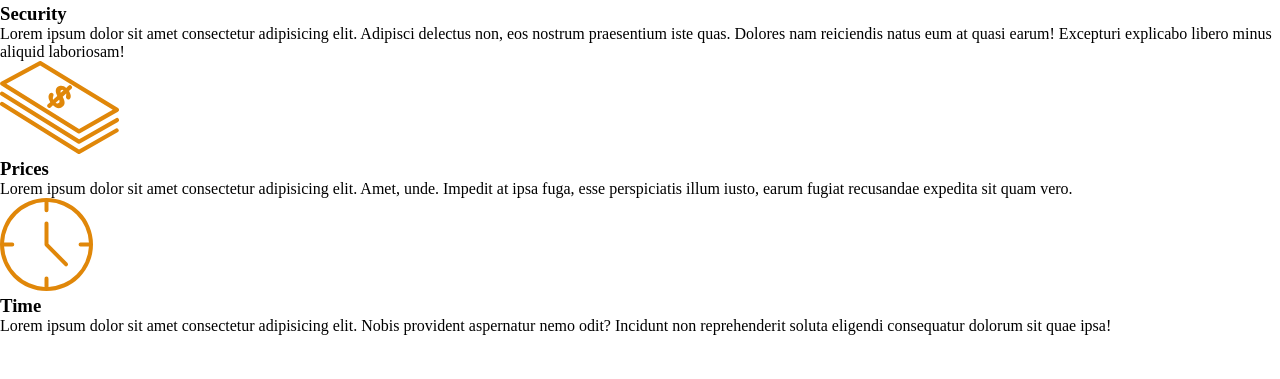
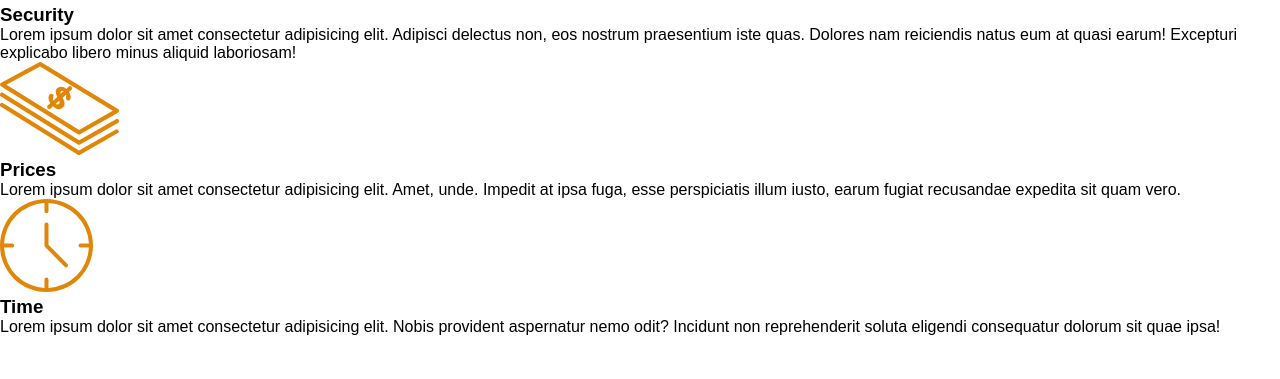
Before and after one commit to patrickryan331/realEstate-fsdi102, a plain HTML site: page index.html in a window 1280 px wide. Shown: the part 421-800 px from the top of the page. Drawn offline with Linux system fonts and the light colour scheme.

Commit message:
assignment one

```diff
--- a/style.css
+++ b/style.css
@@ -5,7 +5,7 @@
 }
 
 body{
-    font-size: arial;
+    font-family: arial;
 }
 
 
```
Also changed, not shown: 1 other file.
